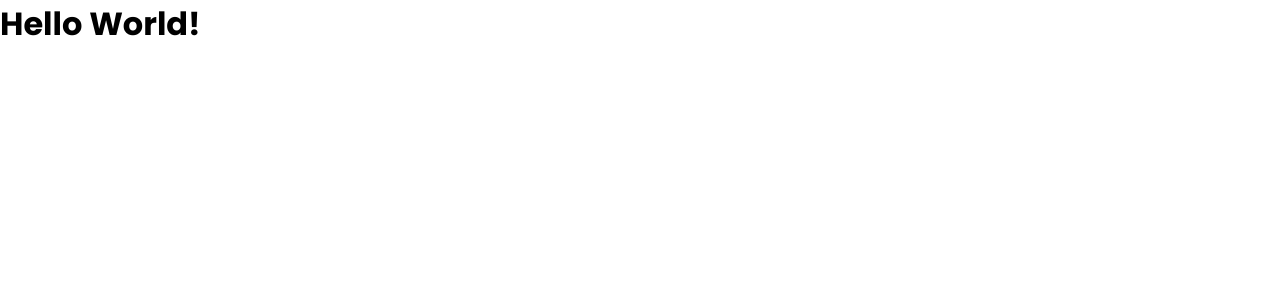
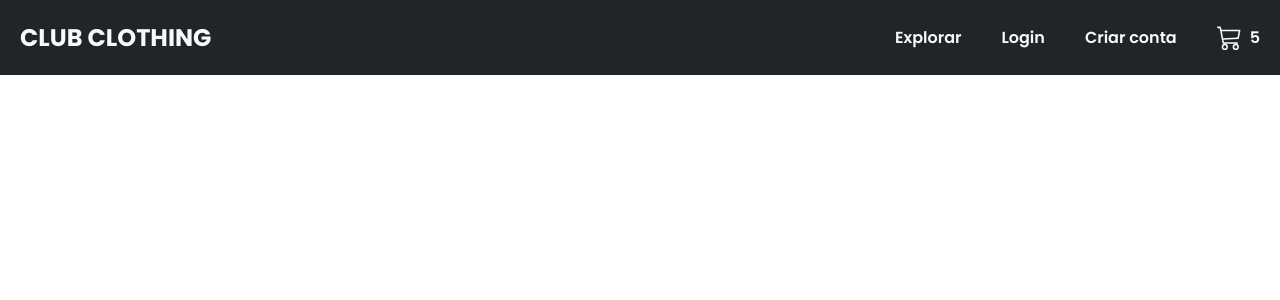
Before and after one commit to guferreira1/ecommerce-react-pro, a React (Create React App) app: page / in a window 1280 px wide. Shown: the top 300 px of the page. Built offline with nearby package versions, Linux system fonts and the light colour scheme.

Commit message:
feat: add Header Component

```diff
--- a/package.json
+++ b/package.json
@@ -12,6 +12,7 @@
     "@types/react-dom": "^17.0.9",
     "react": "^17.0.2",
     "react-dom": "^17.0.2",
+    "react-icons": "^4.4.0",
     "react-scripts": "5.0.0",
     "typescript": "^4.4.2",
     "web-vitals": "^2.1.0"
--- a/src/App.tsx
+++ b/src/App.tsx
@@ -1,11 +1,13 @@
 import { FunctionComponent } from 'react'
+
+import { Header } from './components/Header/headerComponent'
 
 interface AppProps {
   message?: string
 }
 
 const App: FunctionComponent<AppProps> = ({ message }) => {
-  return <h1>Hello World!</h1>
+  return <Header />
 }
 
 export default App
--- /dev/null
+++ b/src/components/Header/headerComponent.tsx
@@ -0,0 +1,21 @@
+import { BsCart3 } from 'react-icons/bs'
+
+import './headerStyles.css'
+
+export const Header = () => {
+  return (
+    <div className="header-container">
+      <h2 className="header-title">CLUB CLOTHING</h2>
+
+      <div className="header-items">
+        <div className="header-item">Explorar</div>
+        <div className="header-item">Login</div>
+        <div className="header-item">Criar conta</div>
+        <div className="header-item">
+          <BsCart3 size={25} />
+          <p style={{ marginLeft: 8 }}>5</p>
+        </div>
+      </div>
+    </div>
+  )
+}
--- /dev/null
+++ b/src/components/Header/headerStyles.css
@@ -0,0 +1,32 @@
+.header-container {
+  width: 100%;
+  background-color: #212529;
+  display: flex;
+  justify-content: space-between;
+  padding: 20px;
+  color: #f8f9fa;
+}
+
+.header-title {
+  font-weight: bold;
+  font-size: 1.5rem;
+}
+
+.header-items {
+  display: flex;
+  align-items: center;
+  justify-content: space-between;
+}
+
+.header-item {
+  font-weight: 600;
+  font-size: 1rem;
+  display: flex;
+  align-items: center;
+}
+
+.header-item:nth-child(1),
+.header-item:nth-child(2),
+.header-item:nth-child(3) {
+  margin-right: 40px;
+}
```
Also changed, not shown: 1 other file (tests, documents, lock files or other folders).
